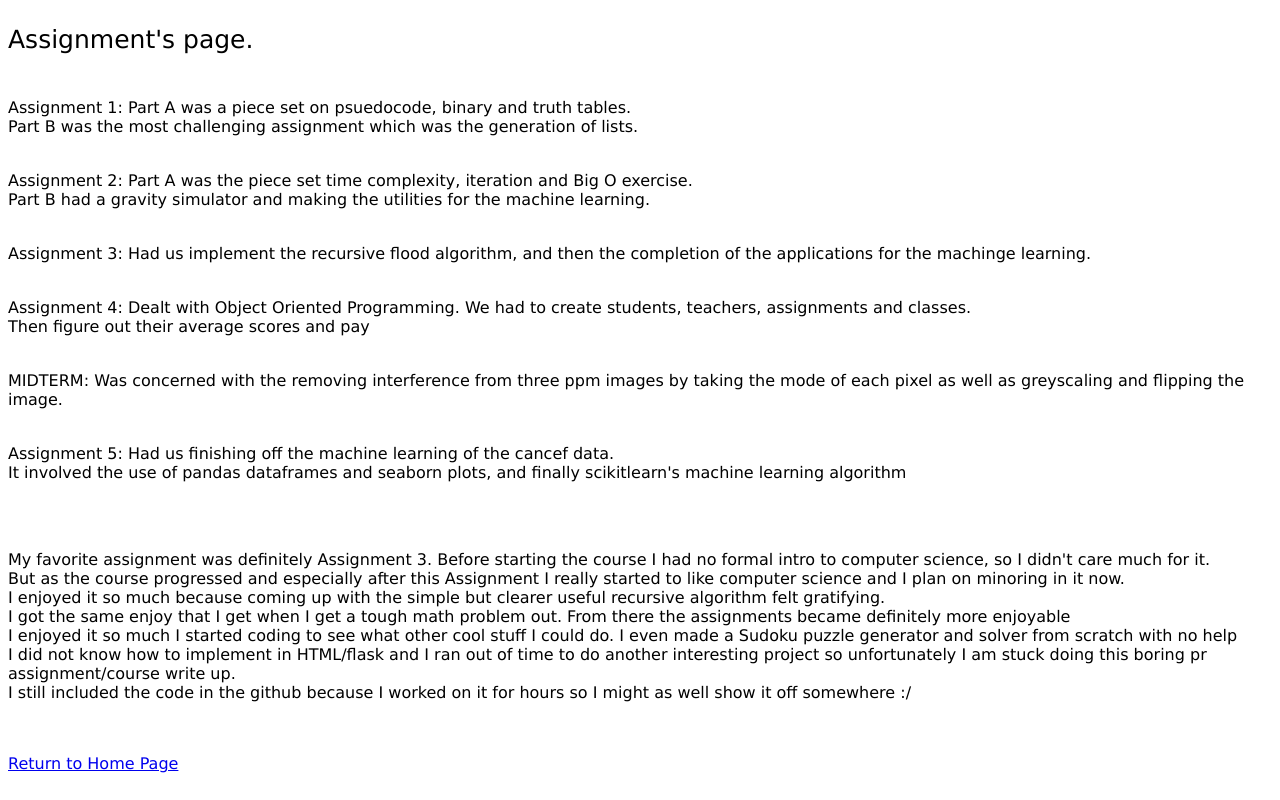
After one commit to RajivMuneshwer/E1006-Final-Project, a Flask app: page /1006 in a window 1280 px wide. The commit adds this page. Run offline with Flask 2, Linux system fonts and the light colour scheme.

Commit message:
second page

```diff
--- a/app.py
+++ b/app.py
@@ -13,8 +13,13 @@ app = Flask(__name__)
 
 #static route
 @app.route("/")
-def hello():
+def homePage():
     return render_template('index.html')
+
+@app.route("/1006")
+def Second_page():
+    return render_template('secPage.html')
+
 
 #start the server
 if __name__ == "__main__":
--- /dev/null
+++ b/templates/secPage.html
@@ -0,0 +1,26 @@
+<!DOCTYPE html>
+<html>
+    <head>
+        <!--specifies title of the page !-->
+        <title>Home</title>
+    <head>
+    <body>
+    <p style="font-family:verdana; font-size:25px">Assignment's page.<br> </p>
+    <p style="font-family:verdana"> <br> Assignment 1: Part A was a piece set on psuedocode, binary and truth tables. <br> Part B was the most challenging assignment which was the generation of lists.</p>
+    <p style="font-family:verdana"> <br> Assignment 2: Part A was the piece set time complexity, iteration and Big O exercise. <br> Part B had a gravity simulator and making the utilities for the machine learning. </p>
+    <p style="font-family:verdana"> <br> Assignment 3: Had us implement the recursive flood algorithm, and then the completion of the applications for the machinge learning.</p>
+    <p style="font-family:verdana"> <br> Assignment 4: Dealt with Object Oriented Programming. We had to create students, teachers, assignments and classes.<br> Then figure out their average scores and pay </p>
+    <p style="font-family:verdana"> <br> MIDTERM: Was concerned with the removing interference from three ppm images by taking the mode of each pixel as well as greyscaling and flipping the image.</p>
+    <p style="font-family:verdana"> <br> Assignment 5: Had us finishing off the machine learning of the cancef data. <br>It involved the use of pandas dataframes and seaborn plots, and finally scikitlearn's machine learning algorithm</p>
+    <br></br>
+    <p style="font-family:verdana"> My favorite assignment was definitely Assignment 3. Before starting the course I had no formal intro to computer science, so I didn't care much for it.
+    <br> But as the course progressed and especially after this Assignment I really started to like computer science and I plan on minoring in it now.
+    <br> I enjoyed it so much because coming up with the simple but clearer useful recursive algorithm felt gratifying.
+    <br> I got the same enjoy that I get when I get a tough math problem out. From there the assignments became definitely more enjoyable
+    <br> I enjoyed it so much I started coding to see what other cool stuff I could do. I even made a Sudoku puzzle generator and solver from scratch with no help
+    <br> I did not know how to implement in HTML/flask and I ran out of time to do another interesting project so unfortunately I am stuck doing this boring pr assignment/course write up.
+    <br> I still included the code in the github because I worked on it for hours so I might as well show it off somewhere :/ </p>
+    <br></br>
+    <a href="/" style="font-family:verdana">Return to Home Page</a>
+    </body>
+</html>
```
Also changed, not shown: templates/index.html (+7 -0 lines).
